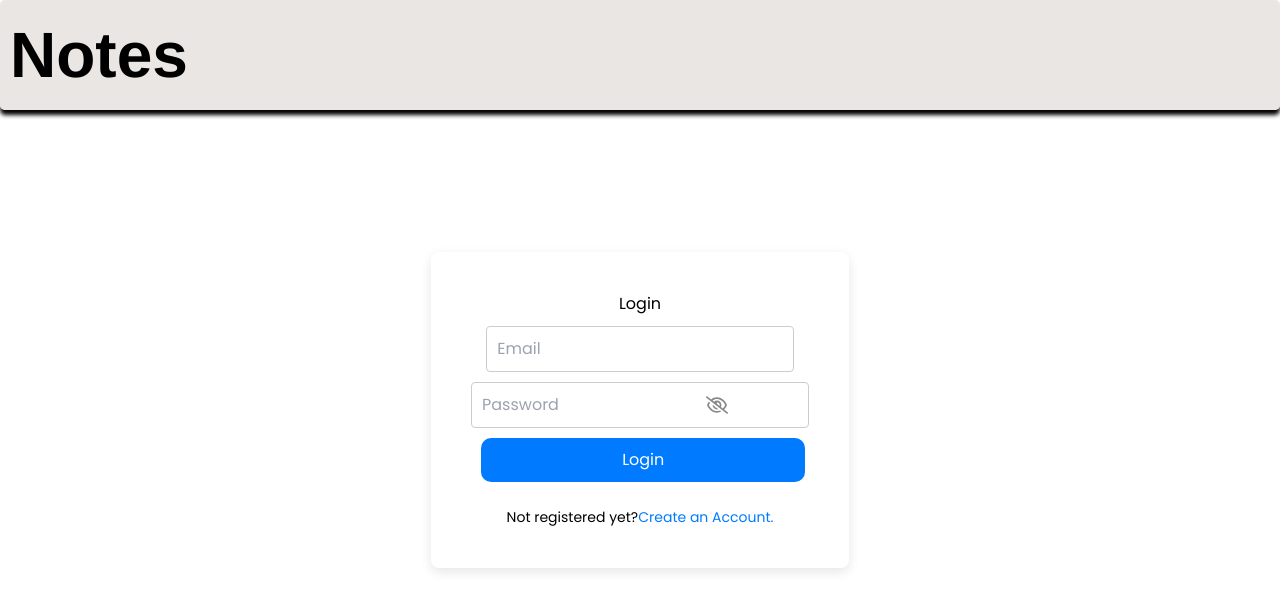
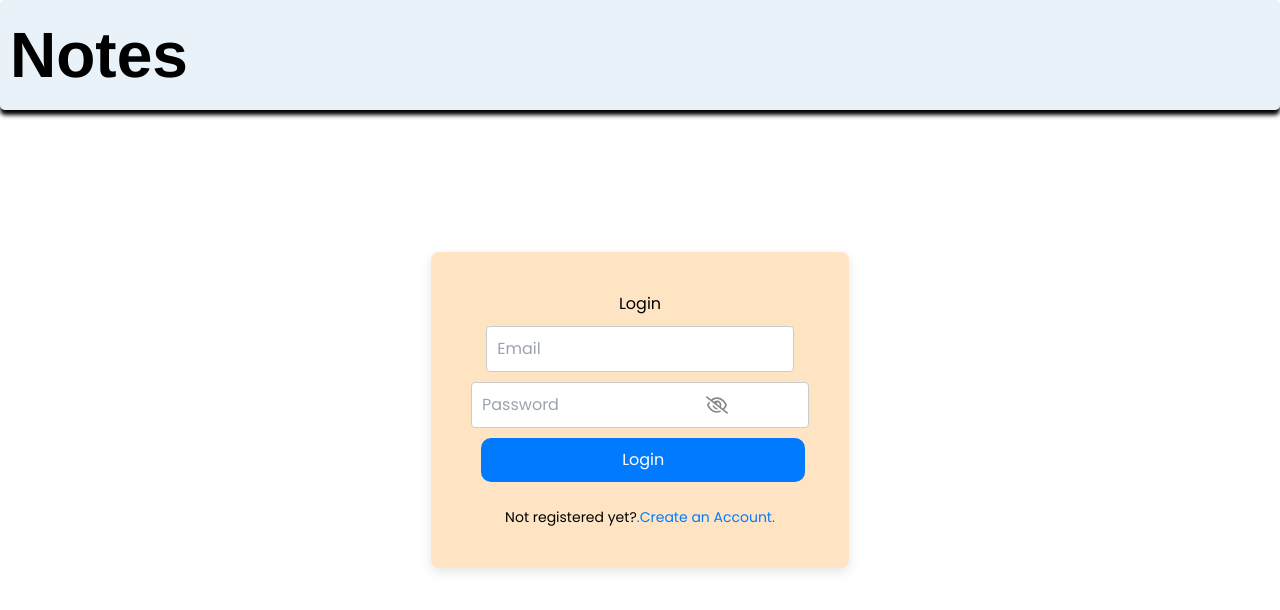
Before and after one commit to kadel-28/Tippani, a React (Vite) app in the folder client/: page /login in a window 1280 px wide. Shown: the top 610 px of the page. Built offline with nearby package versions, Linux system fonts and the light colour scheme.

Commit message:
Login.jsx ready

```diff
--- a/client/src/components/Input/PasswordInput.css
+++ b/client/src/components/Input/PasswordInput.css
@@ -1,7 +1,7 @@
 
 .password-container{
-    position: relative;
-    display: flex;
+    position: relative; /* for later managing the position of the eye */
+    display: flex; /* adjusting the size of the input field */
     align-items: center;
 }
 
@@ -11,9 +11,10 @@
     padding: 10px;
     border: 1px solid #ccc;
     border-radius: 4px;
+    color: black;
 }
 .eye-design {
-    position: absolute;
+    position: absolute; /* to position the icon inside the box like a combined component */
     left: 235px; /* Adjust this value to position the icon */
     cursor: pointer;
     color: #888;
--- a/client/src/components/Navbar/Navbar.css
+++ b/client/src/components/Navbar/Navbar.css
@@ -1,5 +1,10 @@
+body{ /*  To remove the space present at the top of the webpage */
+    margin: 0;
+    padding: 0;
+}
+
 .navbar-container{
-    background-color: rgba(231, 226, 224, 0.864);
+    background-color: rgba(189, 218, 236, 0.354);
     font-family: 'Franklin Gothic Medium', 'Arial Narrow', Arial, sans-serif;
     display: flex; /* a long Navbar extension with height managed */
     align-items: center;
@@ -7,6 +12,7 @@
     height: 110px;
     box-shadow: 0px 5px 4px 0px; /*  Used to put shadow */
     border-radius: 5px;
+
 }
 
 .navbar-heading{
--- a/client/src/pages/Login/Login.css
+++ b/client/src/pages/Login/Login.css
@@ -1,5 +1,6 @@
 /* Centering container */
 .login-container {
+
     display: flex;
     justify-content: center;  /* horizontally fixing box to center */
     align-items: center;   /* Preventing extending the height largely */
@@ -7,7 +8,7 @@
   }
 
   .form-container {
-    background-color: white;
+    background-color: bisque;
     padding: 40px; /* Extending box-size to show space properly */
     border-radius: 8px;
     box-shadow: 0 4px 12px 0px rgba(0, 0, 0, 0.1);
@@ -51,3 +52,7 @@
   .non-register a:hover {
     text-decoration: underline; /* The link of Creating account: to show when hovered underlined */
   }
+  .error-message{
+    color: red;
+    font-size: 0.7rem;
+  }
--- a/client/src/pages/Login/Login.jsx
+++ b/client/src/pages/Login/Login.jsx
@@ -1,22 +1,54 @@
-import React from 'react'
+import React, { useState } from 'react'
 import Navbar from '../../components/Navbar/Navbar'
 import { Link } from 'react-router-dom'
 import "./Login.css"
 import PasswordInput from '../../components/Input/PasswordInput'
+import { validateEmail } from '../../utils/helper'
 
 const Login = () => {
+
+  const [email, setEmail]=useState("");
+  const [password, setPassword]=useState("");
+  const [error, setError]=useState(null);
+
+  const handleLogin = async (e) => {
+    e.preventDefault();
+
+    if (!validateEmail(email))
+    {
+      setError("Please enter a valid email address.");
+      return;
+    }
+
+    if (!password){
+      setError("Please enter the password.");
+      return;
+    }
+
+    setError("");
+
+    //now we will call the login API.
+
+  }
+
   return (
     <>
     <Navbar />
     <div className="login-container">
       <div className="form-container">
-        <form onSubmit={()=>{}}>
+        <form onSubmit={handleLogin}>
           <h2 className="login-text">Login</h2>
-          <input type="text" placeholder='Email' className='input-box' />
-          <PasswordInput/>
+          <input type="text" placeholder='Email' className='input-box'
+            value={email} onChange={(e)=> setEmail(e.target.value)} //when changed, the email value is set to be the value in the input container
+          />
+          <PasswordInput
+            value={password}
+            onChange={(e)=> setPassword(e.target.value)}
+          />
+          <p className="error-message">{error}</p>
           <button type="submit" className="login-btn">Login</button>
           <p className="non-register">Not registered yet?
-            <Link to="/SignUp">Create an Account.</Link>
+            <Link to="/SignUp">.Create an Account.</Link>
           </p>
         </form>
       </div>
@@ -25,4 +57,4 @@
   )
 }
 
-export default Login
+export default Login;
--- /dev/null
+++ b/client/src/utils/helper.js
@@ -0,0 +1,4 @@
+export const validateEmail = (email) => {
+    const regex= /^[^\s@]+@[^\s@]+\.[^\s@]+$/; //checking for a valid email
+    return regex.test(email);
+}
```
